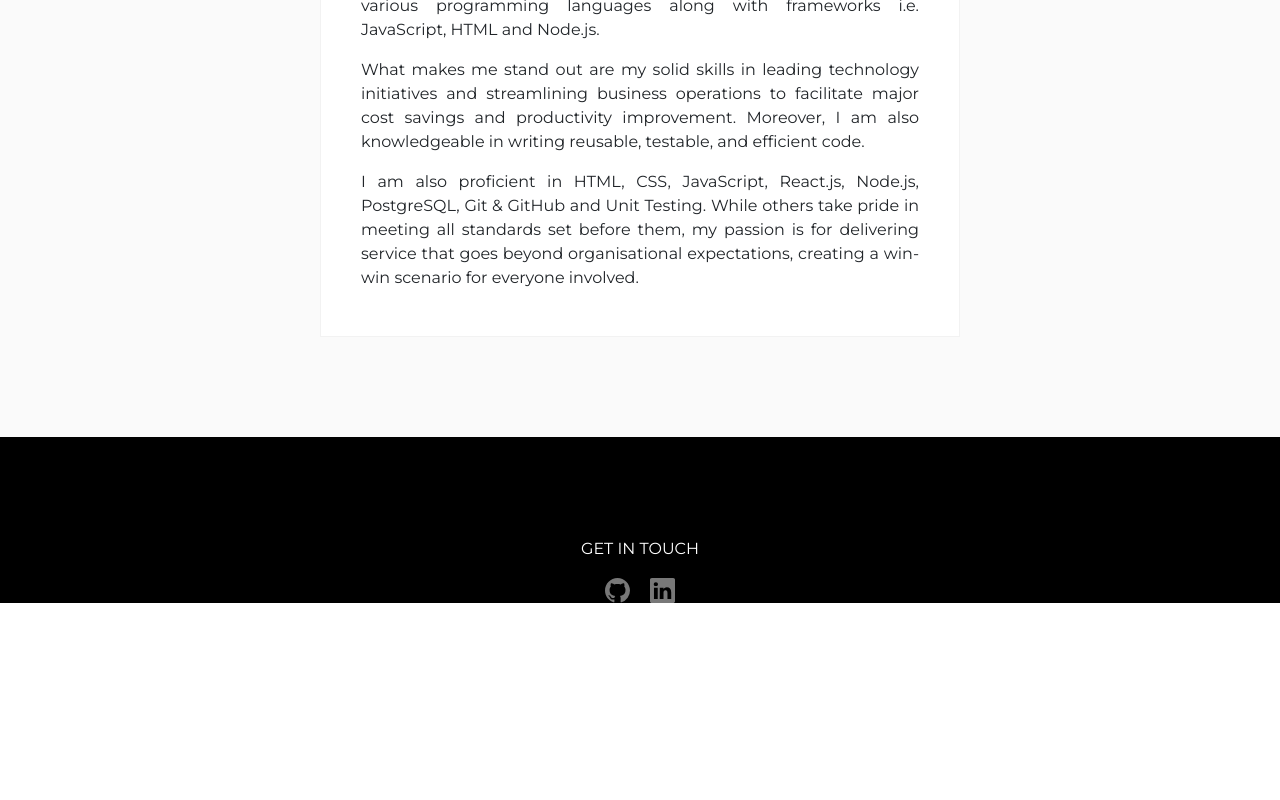
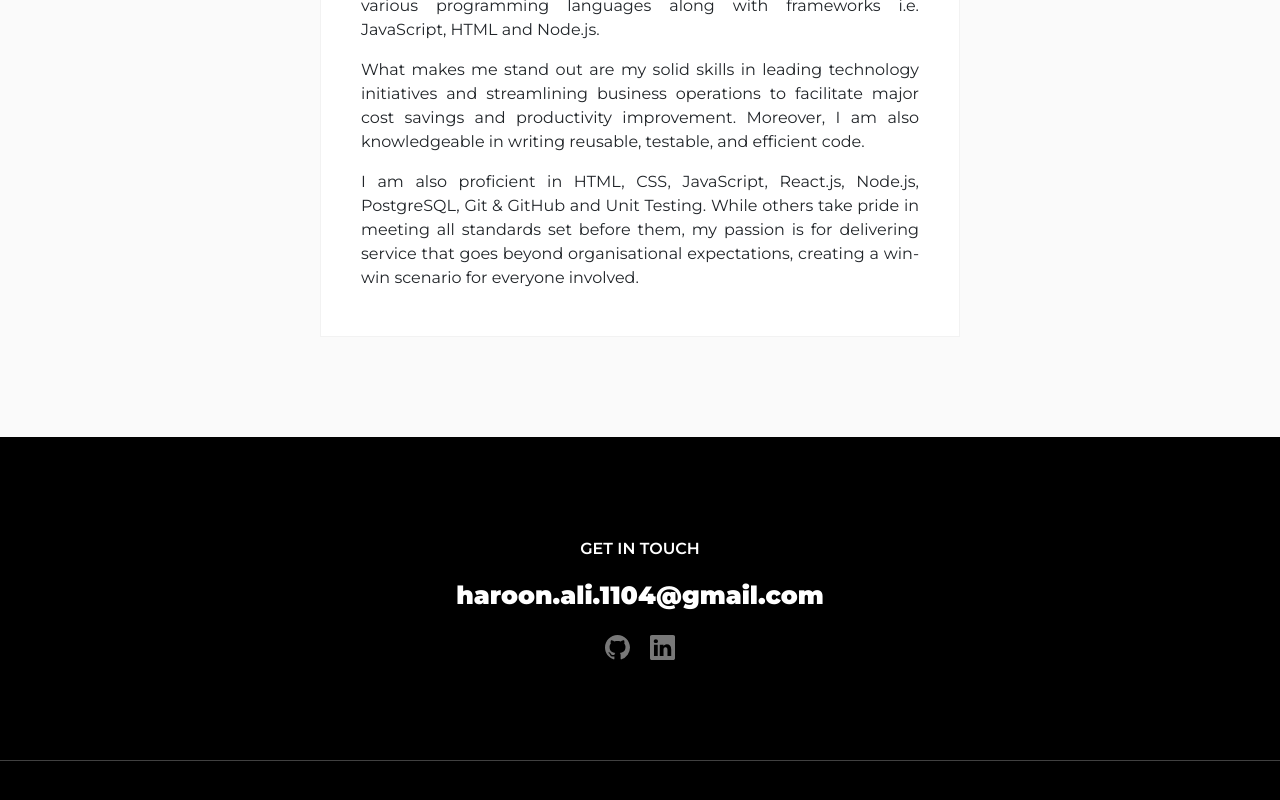
Before and after one commit to haroon-ali-dev/portfolio-website, a Next.js app in the folder user/: page /components/AboutMe in a window 1280 px wide. Shown: the part 396-1196 px from the top of the page. Before the commit the page ends 999 px from the top, so only its background shows below. Built offline with nearby package versions, Linux system fonts and the light colour scheme.

Commit message:
style footer top section

```diff
--- a/user/components/Footer.js
+++ b/user/components/Footer.js
@@ -7,11 +7,13 @@ import styles from "./Footer.module.css";
 export default function Footer() {
     return (
         <footer className={styles.section}>
-            <p>GET IN TOUCH</p>
+            <p style={{ fontWeight: "600" }}>GET IN TOUCH</p>
+            <Link className={styles.email} href="mailto:haroon.ali.1104@gmail.com">haroon.ali.1104@gmail.com</Link>
             <ul className={styles.iconList}>
                 <li><Link href="https://github.com/haroon-ali-dev" target="_blank"><Github size={25} /></Link></li>
                 <li><Link href="https://www.linkedin.com/in/haroon-ali-dev" target="_blank"><Linkedin size={25} /></Link></li>
             </ul>
+            <hr className={styles.divider} />
         </footer>
     );
 }
--- a/user/components/Footer.module.css
+++ b/user/components/Footer.module.css
@@ -2,7 +2,7 @@
     background-color: black;
     color: white;
     text-align: center;
-    padding-top: 100px;
+    padding: 100px 0px 50px 0px;
 }
 
 .iconList {
@@ -12,6 +12,7 @@
     display: flex;
     justify-content: center;
     gap: 20px;
+    margin-top: 20px;
 }
 
 .iconList svg {
@@ -21,3 +22,17 @@
 .iconList svg:hover {
     color: white;
 }
+
+.email {
+    font-weight: 900;
+    font-size: 25px;
+    color: white;
+}
+
+.email:hover {
+    color: #AFAFAFAF;
+}
+
+.divider {
+    margin-top: 100px;
+}
```
